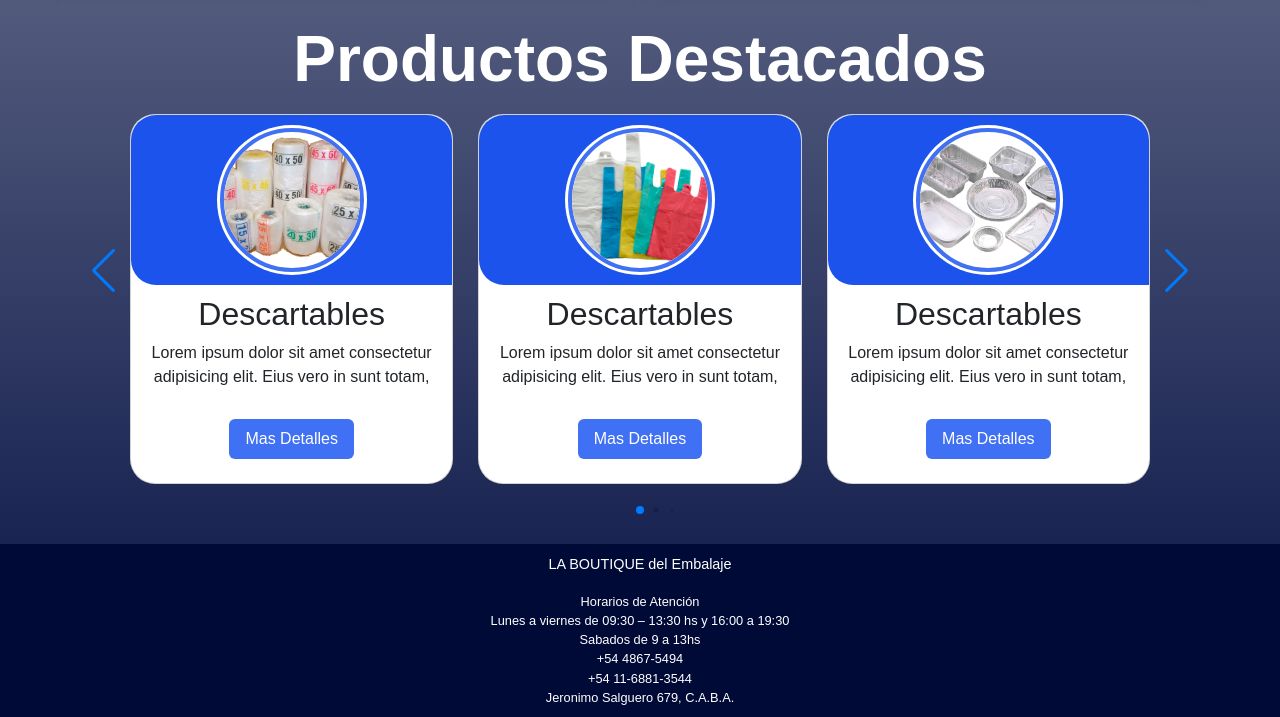
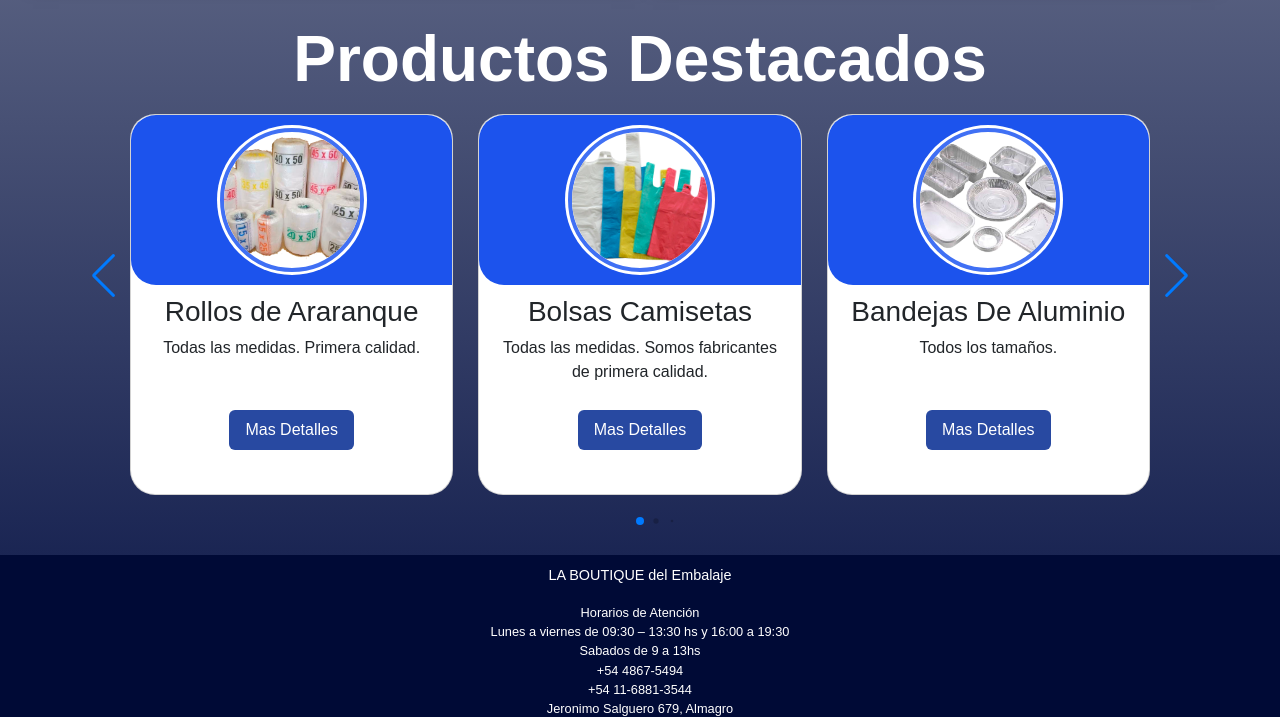
Before and after one commit to gabaiz88/PF_Aizman, a website: page index.html in a window 1280 px wide. Shown: the part 1490-2207 px from the top of the page. Drawn offline with nearby package versions, Linux system fonts and the light colour scheme.

Commit message:
terminando carrusel

```diff
--- a/index.html
+++ b/index.html
@@ -115,13 +115,26 @@
                   <div class="image-content">
                     <span class="overlay"></span>
                     <div class="card-image">
-                      <img src="./images/rollos.png" alt="">
+                      <img src="./images/rollos.png" alt="Rollos Arranque">
                     </div>
                   </div>
                   <div class="card-content">
-                    <h2 class="name">Descartables</h2>
-                    <p class="description">Lorem ipsum dolor sit amet consectetur adipisicing elit. Eius vero in sunt
-                      totam, </p>
+                    <h3 class="name">Rollos de Araranque</h3>
+                    <p class="description">Todas las medidas. Primera calidad. </p>
+                    <a href="./productos.html"><button class="button m-4">Mas Detalles</button></a>
+                  </div>
+                </div>
+                <div class="card swiper-slide">
+                  <div class="image-content">
+                    <span class="overlay"></span>
+
+                    <div class="card-image">
+                      <img src="./images/bolsasCamisetas.png" alt="Bolsas">
+                    </div>
+                  </div>
+                  <div class="card-content">
+                    <h3 class="name">Bolsas Camisetas</h3>
+                    <p class="description">Todas las medidas. Somos fabricantes de primera calidad. </p>
                     <a href="./productos.html"><button class="button">Mas Detalles</button></a>
                   </div>
                 </div>
@@ -130,14 +143,13 @@
                     <span class="overlay"></span>
 
                     <div class="card-image">
-                      <img src="./images/bolsasCamisetas.png" alt="">
+                      <img src="./images/Imagen-Categoria-Aluminio.png" alt="Aluminio">
                     </div>
                   </div>
                   <div class="card-content">
-                    <h2 class="name">Descartables</h2>
-                    <p class="description">Lorem ipsum dolor sit amet consectetur adipisicing elit. Eius vero in sunt
-                      totam, </p>
-                    <a href="./productos.html"><button class="button">Mas Detalles</button></a>
+                    <h3 class="name">Bandejas De Aluminio</h3>
+                    <p class="description">Todos los tamaños. </p>
+                    <a href="./productos.html"><button class="button m-4">Mas Detalles</button></a>
                   </div>
                 </div>
                 <div class="card swiper-slide">
@@ -145,14 +157,13 @@
                     <span class="overlay"></span>
 
                     <div class="card-image">
-                      <img src="./images/Imagen-Categoria-Aluminio.png" alt="">
+                      <img src="./images/Imagen-Categoria-Carton.png" alt="Carton">
                     </div>
                   </div>
                   <div class="card-content">
-                    <h2 class="name">Descartables</h2>
-                    <p class="description">Lorem ipsum dolor sit amet consectetur adipisicing elit. Eius vero in sunt
-                      totam, </p>
-                    <a href="./productos.html"><button class="button">Mas Detalles</button></a>
+                    <h3 class="name">Bandejas de Carton</h3>
+                    <p class="description">Todas las medidas y tamaños. </p>
+                    <a href="./productos.html"><button class="button m-4">Mas Detalles</button></a>
                   </div>
                 </div>
                 <div class="card swiper-slide">
@@ -160,28 +171,12 @@
                     <span class="overlay"></span>
 
                     <div class="card-image">
-                      <img src="./images/Imagen-Categoria-Carton.png" alt="">
+                      <img src="./images/Globos.png" alt="Globos">
                     </div>
                   </div>
                   <div class="card-content">
-                    <h2 class="name">Descartables</h2>
-                    <p class="description">Lorem ipsum dolor sit amet consectetur adipisicing elit. Eius vero in sunt
-                      totam, </p>
-                    <a href="./productos.html"><button class="button">Mas Detalles</button></a>
-                  </div>
-                </div>
-                <div class="card swiper-slide">
-                  <div class="image-content">
-                    <span class="overlay"></span>
-
-                    <div class="card-image">
-                      <img src="./images/Globos.png" alt="">
-                    </div>
-                  </div>
-                  <div class="card-content">
-                    <h2 class="name">Descartables</h2>
-                    <p class="description">Lorem ipsum dolor sit amet consectetur adipisicing elit. Eius vero in sunt
-                      totam, </p>
+                    <h3 class="name">Globos</h3>
+                    <p class="description">Globos y cualquier tipo de cotillón para tu fiesta. </p>
                     <a href="./productos.html"><button class="button">Mas Detalles</button></a>
                   </div>
                 </div>
@@ -203,7 +198,7 @@
     <div class="footer__contacto_footer">
       <p class="p2">LA BOUTIQUE del Embalaje</p>
       <p class="p3">Horarios de Atención <br> Lunes a viernes de 09:30 – 13:30 hs y 16:00 a 19:30 <br>Sabados de 9 a
-        13hs <br>+54 4867-5494<br>+54 11-6881-3544 <br>Jeronimo Salguero 679, C.A.B.A.</p>
+        13hs <br>+54 4867-5494<br>+54 11-6881-3544 <br>Jeronimo Salguero 679, Almagro <br> C.A.B.A.</p>
     </div>
     <a href="https://www.facebook.com/profile.php?id=100068527440992" target="_blank"><img
         src="./images/facebook_icon-icons.com_53612.png" alt="Logo Facebook" width="20px"></a>
--- a/scss/pages/_index.scss
+++ b/scss/pages/_index.scss
@@ -55,8 +55,18 @@
   display: flex;
   flex-direction: column;
   align-items: center;
+  justify-content: center;
   padding: 10px 14px;
 }
+
+.card-content{
+  a{
+    align-self:center;
+    margin: 10px;
+  }
+}
+
+
 .card-image {
   position: relative;
   height: 150px;
@@ -83,15 +93,15 @@
   border: none;
   color: #fff;
   padding: 8px 16px;
-  background-color: #4070f4;
+  background-color: #2849a1;
   border-radius: 6px;
-  margin: 14px;
   cursor: pointer;
   transition: all 0.3s ease;
-  :hover {
-    background: #265df2;
+  &:hover {
+    background-color: #1d3578;
   }
 }
+
 .overlay {
   position: absolute;
   height: 100%;
```
Also changed, not shown: css/style.css.
